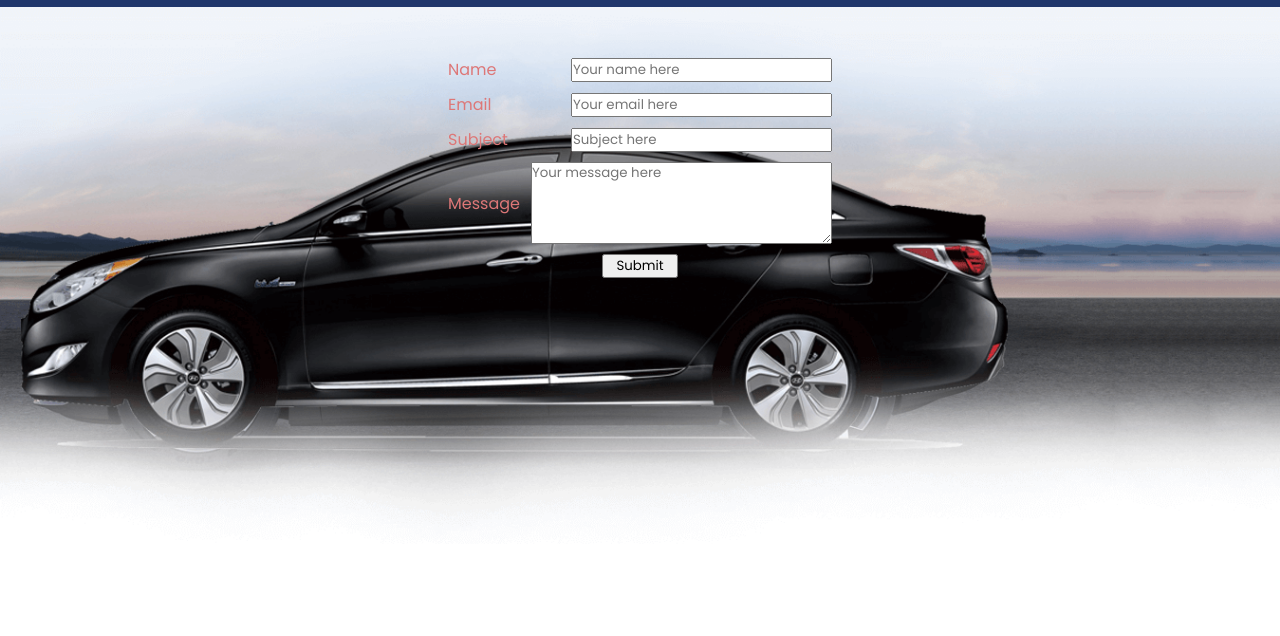
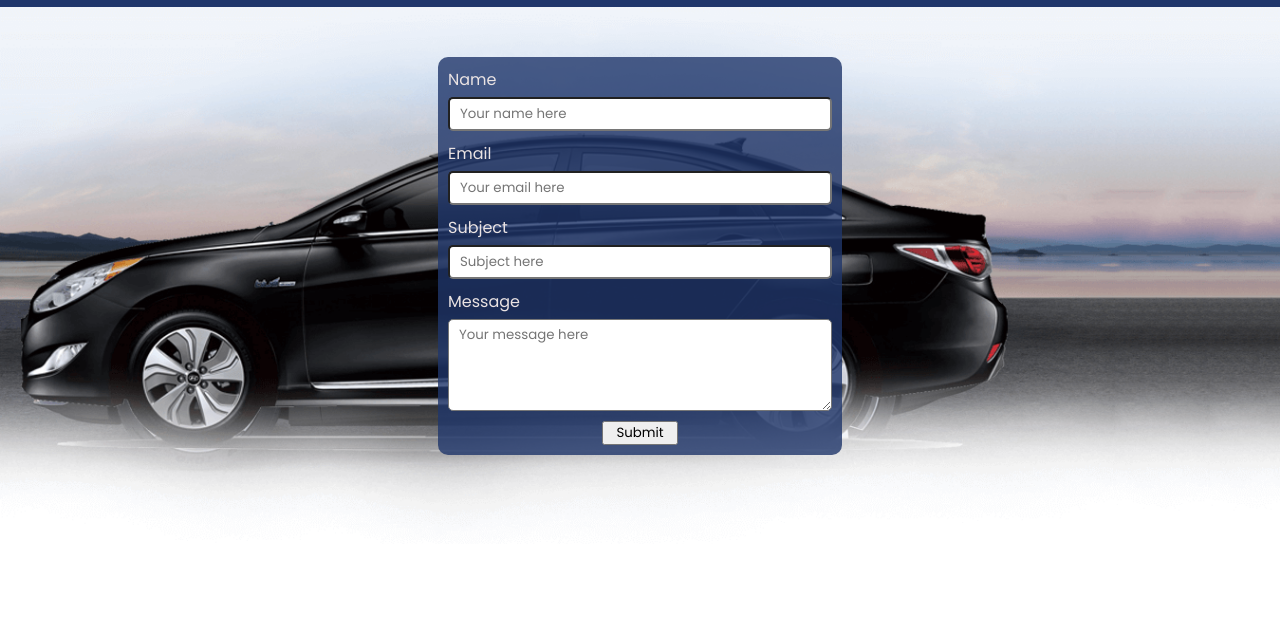
Before and after one commit to im-dachoucha/car-rental, a plain HTML site: page contact.html in a window 1280 px wide. Shown: the part 58-694 px from the top of the page. Drawn offline with Linux system fonts and the light colour scheme.

Commit message:
minor changes

```diff
--- a/js/app.js
+++ b/js/app.js
@@ -6,6 +6,6 @@ form.addEventListener("submit", (e) => {
   const msg = document.getElementById("msg");
   e.preventDefault();
   alert(
-    `name : ${name.value}\nemail : ${email.value}\nsubject : ${subject.value}\mmessage : ${msg.value}`
+    `name : ${name.value}\nemail : ${email.value}\nsubject : ${subject.value}\nmessage : ${msg.value}`
   );
 });
--- a/styles/main.css
+++ b/styles/main.css
@@ -192,6 +192,9 @@ h2 {
 
 /*? start of contact page styles */
 .contact-form {
+  background-color: rgba(32, 54, 107, 0.8);
+  padding: 10px;
+  border-radius: 10px;
   width: 90%;
   margin: 50px auto;
   display: flex;
@@ -201,15 +204,22 @@ h2 {
 }
 .data-input {
   display: flex;
-  justify-content: space-between;
-  align-items: center;
+  /* justify-content: space-between;
+  align-items: center; */
+  flex-direction: column;
+  gap: 5px;
 }
 .contact-form label {
-  color: #20366b;
+  color: #eae3e3;
 }
 .contact-form input[type="submit"] {
   margin: auto;
   width: 20%;
+}
+.contact-form input[type="text"],
+.contact-form textarea {
+  border-radius: 5px;
+  padding: 5px 10px;
 }
 /*? end of contact page styles */
 
@@ -288,8 +298,5 @@ h2 {
     align-items: flex-start; */
     width: 30%;
   }
-  .contact-form label {
-    color: #dd7777;
-  }
   /*? end of contact page styles */
 }
```
Also changed, not shown: contact.html (renamed from views/contact.html), index.html (renamed from views/index.html), 1 other file.
